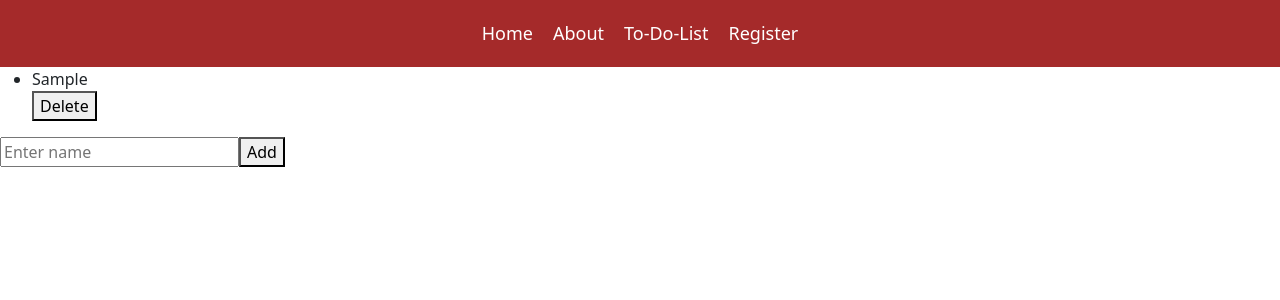
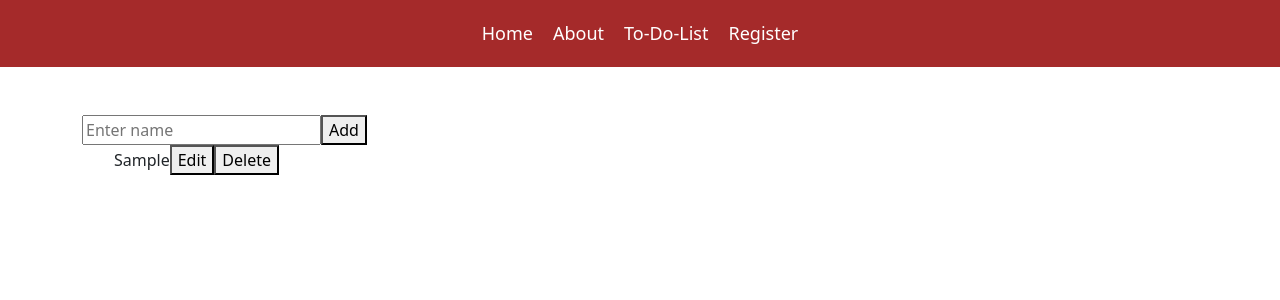
Before and after one commit to sudharsandeveloper/react-tasks-himad, a React (Create React App) app: page /todo-list in a window 1280 px wide. Both pictures are taken after typing "Sample" into the empty fields and a click on the button "Add". Shown: the top 300 px of the page. Built offline with nearby package versions, Linux system fonts and the light colour scheme.

Commit message:
todo completed

```diff
--- a/src/App.css
+++ b/src/App.css
@@ -45,7 +45,7 @@
 }
 
 .img-404{
-  height: 70%;
+  height: 600px;
   width: 100%;
 }
 
--- a/src/Components/ToDoList.js
+++ b/src/Components/ToDoList.js
@@ -10,6 +10,7 @@ function ToDoList() {
         if(name != ''){
             setUser([...User,{id: Date.now(), name: name, edit:false}]);
             setName('')
+            console.log(User)
         }
     }
 
@@ -17,17 +18,18 @@ function ToDoList() {
         setUser(User.filter(user => user.id !== id))
     }
 
+    const editName = (id) => {
+        setUser(User.map(user => user.id === id ? { ...user, edit: !user.edit } : user))
+        console.log(User)
+    }
+
+    const editUserName = (id, NewName) => {
+        setUser(User.map(user => user.id === id ? { ...user, name:NewName, edit:false } : user))
+        console.log(User)
+    }
 
     return (
-    <div>
-        <ul>
-            {User.map((i) =>
-            <>
-                <li key={i.id}>{i.name}</li>
-                <button onClick={() => deleteName(i.id)}>Delete</button>
-            </>
-            )}
-        </ul>
+    <div className='container mt-5'>
         <div>
             <input
                 type='text'
@@ -38,6 +40,23 @@ function ToDoList() {
             />
             <button onClick={addName}>Add</button><br/>
         </div>
+        <ul className='todolist'>
+            {User.map((i) =>
+                <li className='list' key={i.id}>
+                    {i.edit ? (
+                        <input
+                            type='text'
+                            defaultValue={i.name}
+                            onBlur={(e) => editUserName(i.id, e.target.value)}
+                        />
+                    ):(
+                        <span>{i.name}</span>
+                    )}
+                    <button onClick={() => editName(i.id)}>{ i.edit ? 'Save':'Edit' }</button>
+                    <button onClick={() => deleteName(i.id)}>Delete</button>
+                </li>
+            )}
+        </ul>
     </div>
 
   )
@@ -74,21 +93,21 @@ export default ToDoList
 //       <input type="text" value={task} onChange={(e) => setTask(e.target.value)} />
 //       <button onClick={addTask}>Add Task</button>
 //       <ul>
-//         {tasks.map((task) => (
-//           <li key={task.id}>
-//             {task.isEditing ? (
-//               <input
-//                 type="text"
-//                 defaultValue={task.text}
-//                 onBlur={(e) => editTask(task.id, e.target.value)}
-//               />
-//             ) : (
-//               <span>{task.text}</span>
-//             )}
-//             <button onClick={() => toggleEdit(task.id)}>{task.isEditing ? 'Save' : 'Edit'}</button>
-//             <button onClick={() => deleteTask(task.id)}>Delete</button>
-//           </li>
-//         ))}
+        // {tasks.map((task) => (
+        //   <li key={task.id}>
+        //     {task.isEditing ? (
+        //       <input
+        //         type="text"
+        //         defaultValue={task.text}
+        //         onBlur={(e) => editTask(task.id, e.target.value)}
+        //       />
+        //     ) : (
+        //       <span>{task.text}</span>
+        //     )}
+        //     <button onClick={() => toggleEdit(task.id)}>{task.isEditing ? 'Save' : 'Edit'}</button>
+        //     <button onClick={() => deleteTask(task.id)}>Delete</button>
+        //   </li>
+        // ))}
 //       </ul>
 //     </div>
 //   );
```
